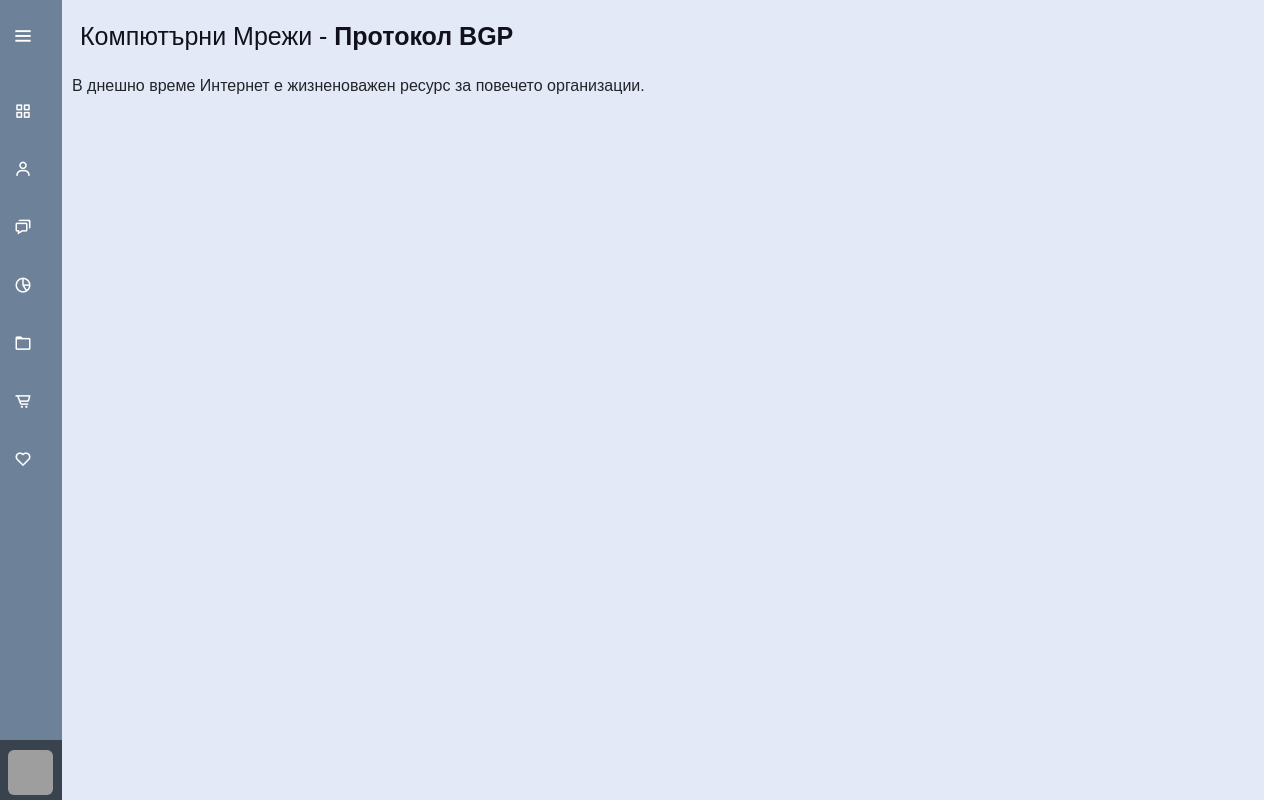
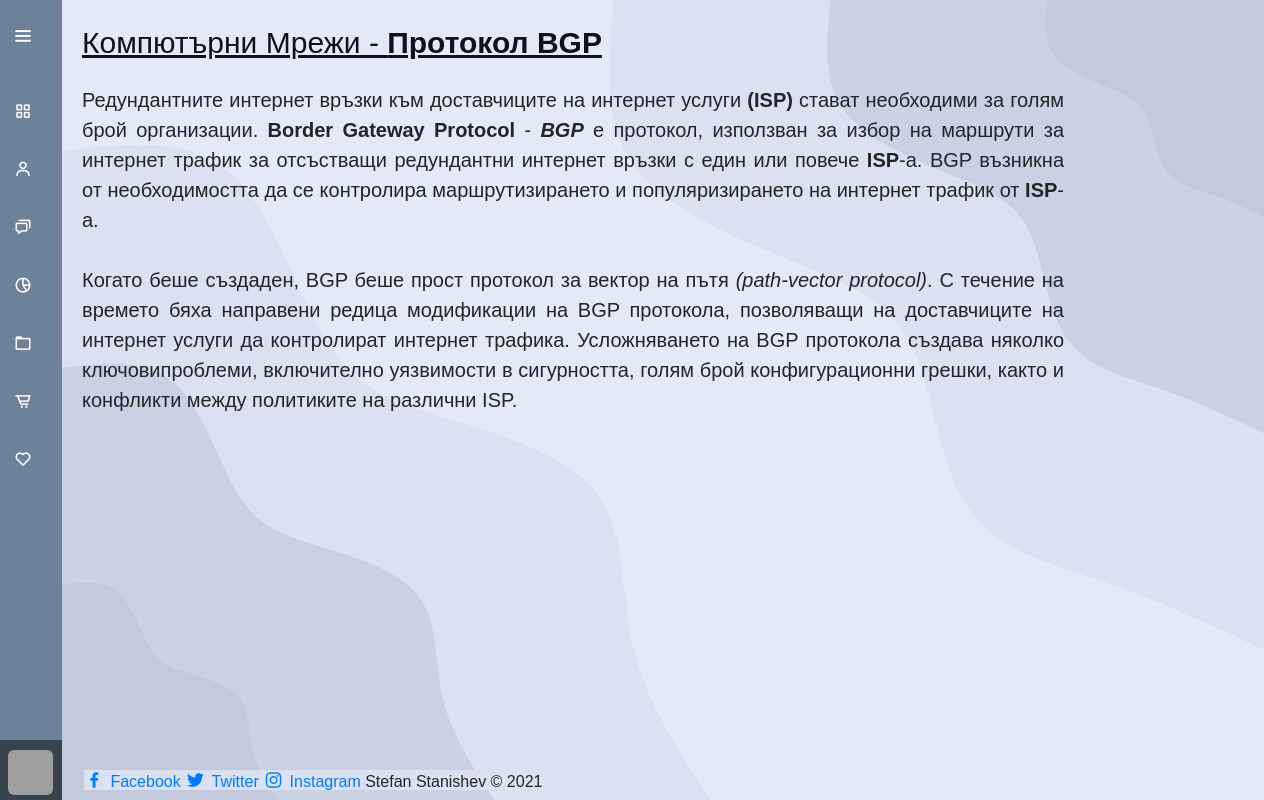
Before and after one commit to stanisev/networking-project-bgp, a plain HTML site: page index.html in a window 1280 px wide. Shown: the full height of the page, 16-1280 px from the left. Drawn offline with nearby package versions, Linux system fonts and the light colour scheme; grey boxes are pictures that could not be loaded.

Commit message:
[CONTENT-002] Add Home page content, background, footer, animations etc.

```diff
--- a/index.html
+++ b/index.html
@@ -19,12 +19,9 @@
     <link rel="stylesheet" href="src/css/style.css" />
 
     <link rel="icon" type="image/png" href="src/img/favicon.ico"/>
-
   </head>
 
   <body>
-
-    <body>
       <div class="sidebar">
         <div class="logo-details">
             <div class="logo_name">Меню</div>
@@ -91,23 +88,29 @@
          </li>
         </ul>
       </div>
-      <section class="home-section">
-          <div class="text title">
-            Компютърни Мрежи - <b>Протокол BGP</b></div>
+
+      <section class="home-section bg-design">
+          <div class="text title"><u>Компютърни Мрежи - <b>Протокол BGP</b></u></div>
           <div class="content">
-            В днешно време Интернет е жизненоважен ресурс за повечето организации.
+            Редундантните интернет връзки към доставчиците на интернет услуги <b>(ISP)</b> стават необходими за голям брой организации.
+            <b>Border Gateway Protocol</b> - <b><i>BGP</i></b> е протокол, използван за избор на маршрути за интернет трафик за отсъстващи редундантни интернет връзки с един или повече <b>ISP</b>-а.
+            BGP възникна от необходимостта да се контролира маршрутизирането и популяризирането на интернет трафик от <b>ISP</b>-а.
+            <br><br>
+            Когато беше създаден, BGP беше прост протокол за вектор на пътя <i>(path-vector protocol)</i>.
+            С течение на времето бяха направени редица модификации на BGP протокола, позволяващи на доставчиците на интернет услуги да контролират интернет трафика.
+            Усложняването на BGP протокола създава няколко ключовипроблеми, включително уязвимости в сигурността, голям брой конфигурационни грешки, както и конфликти между политиките на различни ISP.
           </div>
 
+          <section class="footer">
+            <div>
+              <a href="https://www.facebook.com/stefan.stanisev" target="_blank"><i class='bx-fw bx bxl-facebook'></i>Facebook</i></a>
+              <a href="https://twitter.com/SStanisev" target="_blank"><i class='bx-fw bx bxl-twitter'></i>Twitter</i></a>
+              <a href="https://www.instagram.com/sstanisev/" target="_blank"><i class='bx-fw bx bxl-instagram'></i>Instagram</i></a>
+              Stefan Stanishev © 2021
+            </div>
+          </section>
+
       </section>
-
-      <footer>
-        <div class="social">
-          <a href="#"><i class="ei:sc-facebook"></i></a>
-          <a href="#"><i class="icon ion-social-twitter"></i></a>
-          <a href="#"><i class="icon ion-social-facebook"></i></a>
-        </div>
-        <p class="copyright">Stefan Stanishev © 2021</p>
-      </footer>
 
     <script src="src/js/functions.js" type="text/javascript"></script>
 
--- a/src/css/style.css
+++ b/src/css/style.css
@@ -217,6 +217,11 @@
     transition: all 0.5s ease;
     z-index: 2;
   }
+  .bg-design {
+    background-image: url('../img/waves-bg.svg');
+    background-repeat: no-repeat;
+    background-size: cover;
+  }
   .sidebar.open ~ .home-section{
     left: 250px;
     width: calc(100% - 250px);
@@ -224,25 +229,40 @@
   .home-section .text{
     display: inline-block;
     color: #11101d;
-    font-size: 25px;
+    font-size: 30px;
     font-weight: 500;
-    margin: 18px
+    margin: 20px
   }
-
-  footer {
-    clear: both;
-    position: relative;
-    height: 200px;
-    margin-top: -200px;
+  .footer {
+    margin-left: 100px;
+    margin-bottom: 10px;
+    text-align: left;
+    position: fixed;
+    bottom: 0;
+    left:0;
+    background-color: #dbe1f0;
+    width: 500px;
+    height: 20px;
   }
-  .copyright {
-    margin-left: 20px;
+  .open-footer {
+    margin-left: 250px;
   }
   .content {
-    margin-left: 10px;
+    margin: 0px 200px 0px 20px;
+    text-align: justify;
+    text-justify: inter-word;
+    font-size: 20px;
   }
   @media (max-width: 420px) {
+    .content {
+      margin: 0px 19px 0px 20px;
+      font-size: 16px;
+    }
     .sidebar li .tooltip{
       display: none;
     }
+    .footer {
+      transform: scale(0.6);
+      margin-left: 0px;
+    }
   }
--- a/src/js/functions.js
+++ b/src/js/functions.js
@@ -1,21 +1,28 @@
-      let sidebar = document.querySelector(".sidebar");
+      let sidebar = document.querySelector(".sidebar")
+      let footer = document.querySelector(".footer");
       let closeBtn = document.querySelector("#btn");
       let menuTitle = document.querySelector(".logo_name");
       let profile = document.querySelector(".profile");
 
       closeBtn.addEventListener("click", ()=>{
-        sidebar.classList.toggle("open");
+       if(isNotMedia()) {
+        toogleOpen();
         menuBtnChange(); // will open the sidebar on btn click;
+       }
       });
 
       profile.addEventListener("click", ()=>{
-        sidebar.classList.toggle("open");
-        menuBtnChange(); // will open the sidebar on profile info click;
+        if(isNotMedia()) {
+          toogleOpen();
+          menuBtnChange(); // will open the sidebar on profile info click;
+         }
       });
 
       menuTitle.addEventListener("click", ()=>{
-        sidebar.classList.toggle("open");
-        menuBtnChange(); // will open the sidebar on Menu title click;
+        if(isNotMedia()) {
+          toogleOpen();
+          menuBtnChange(); // will open the sidebar on Menu title click;
+         }
       });
 
       // following are the code to change sidebar button(optional)
@@ -26,3 +33,12 @@
          closeBtn.classList.replace("bx-menu-alt-right","bx-menu");//replacing the iocns class
        }
       }
+
+      function toogleOpen() {
+        sidebar.classList.toggle("open");
+        footer.classList.toggle("open-footer");
+      }
+
+      function isNotMedia() {
+        return (window.innerWidth > 568);
+      }
```
Also changed, not shown: src/img/bg.svg (added), src/img/waves-bg.svg (added).
